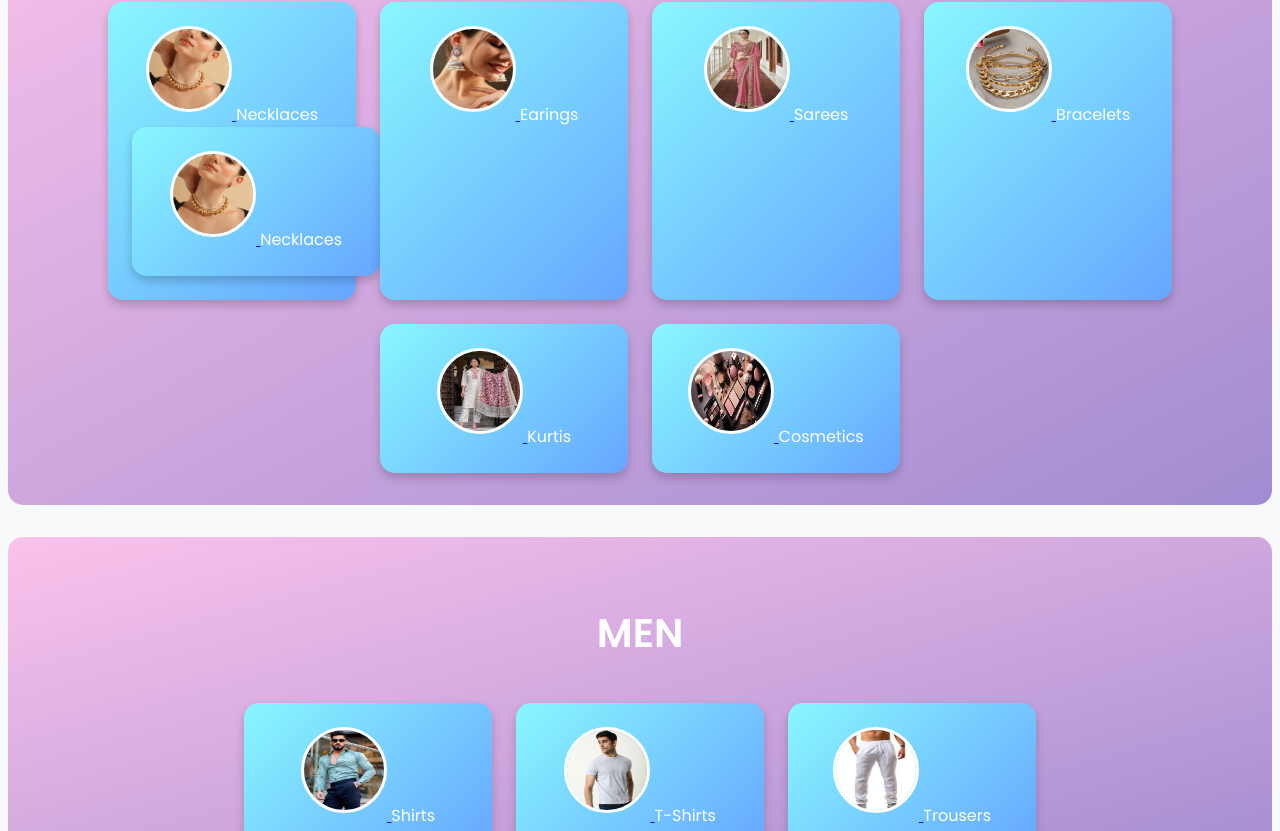
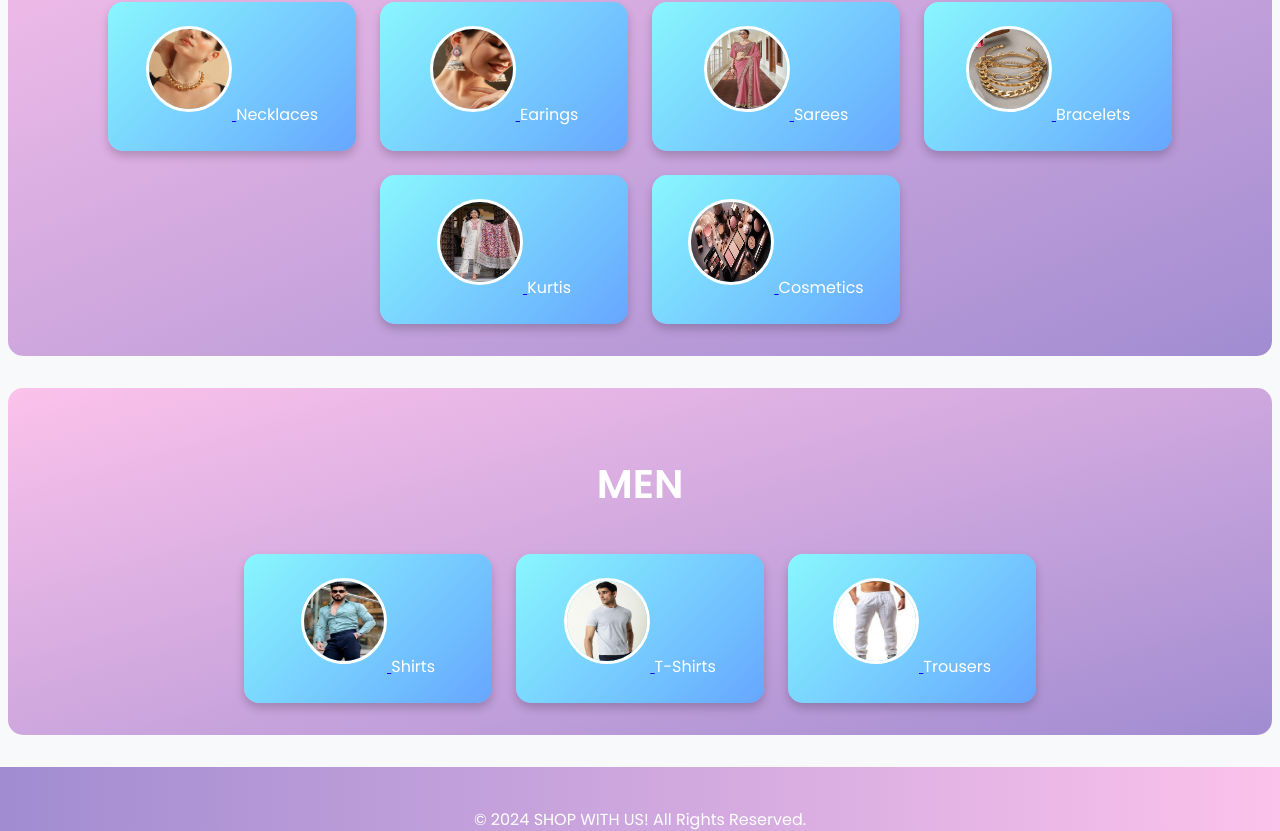
Before and after one commit to prottus2004/E--commerce-1, a plain HTML site: page index.html in a window 1280 px wide. Shown: the part 1373-2204 px from the top of the page. Drawn offline with Linux system fonts and the light colour scheme.

Commit message:
Update index.html

```diff
--- a/index.html
+++ b/index.html
@@ -206,12 +206,6 @@
                 <img src="necklace.webp" alt="Necklaces">
                 </a>
                 <span>Necklaces</span>
-                <div class="category">
-              <a href="https://example.com/Necklaces" target="_blank">
-                <img src="necklace.webp" alt="Necklaces">
-                </a>
-                <span>Necklaces</span>
-            </div>
             </div>
             <div class="category">
               <a href="https://example.com/Earings" target="_blank">
```
